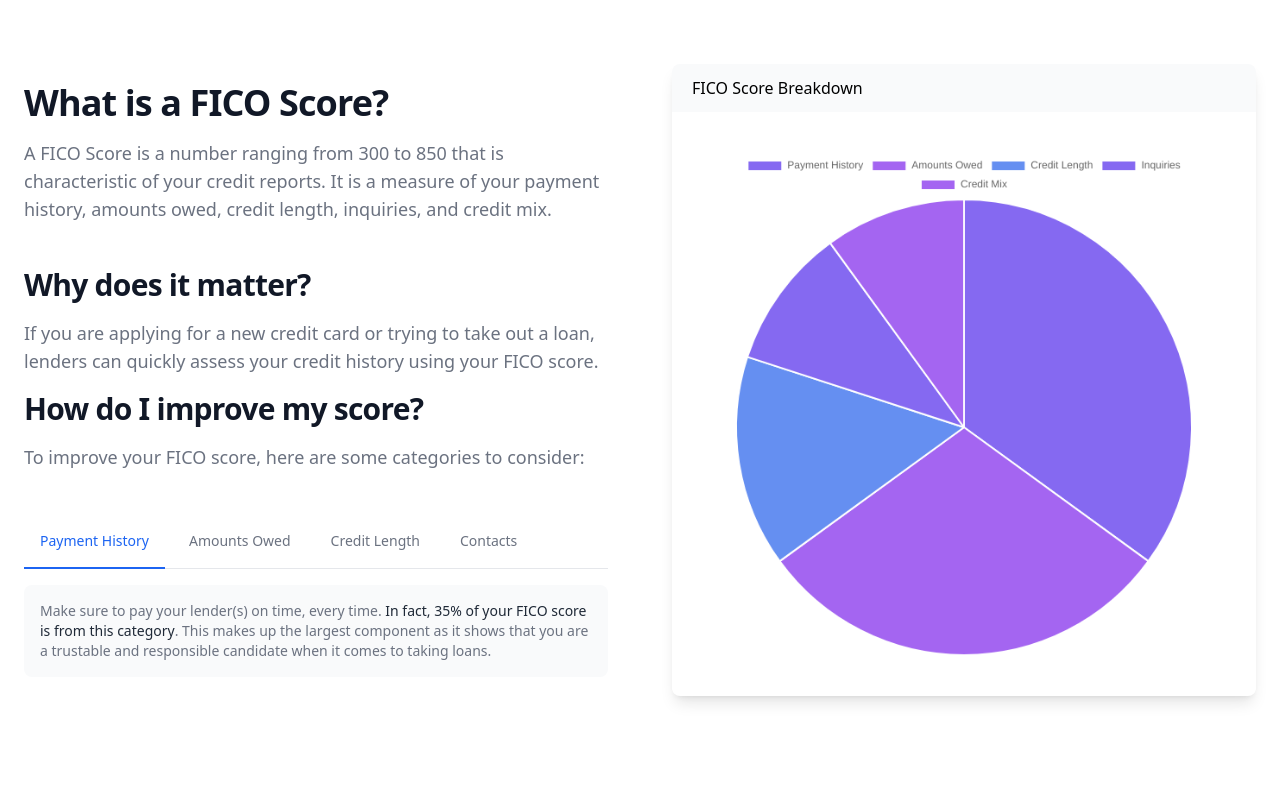
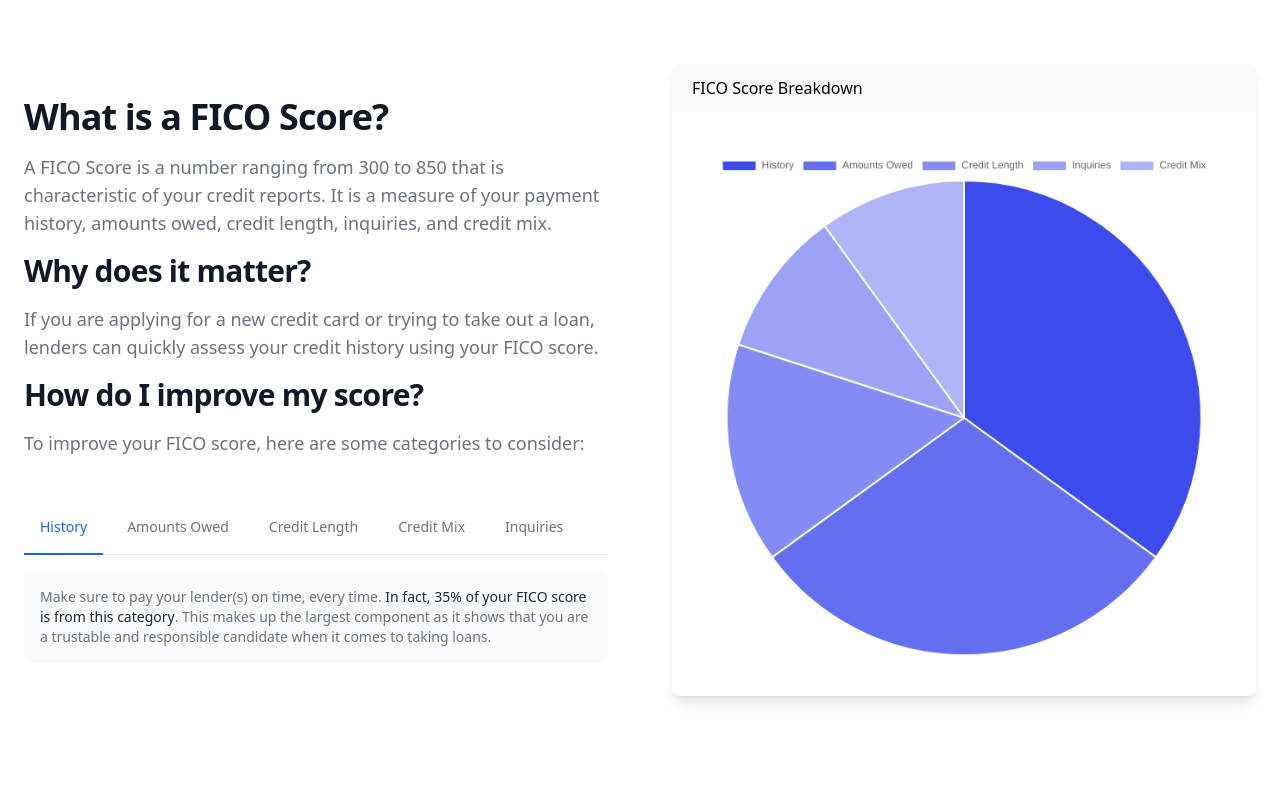
Before and after one commit to wherewith/WealthWise, a Flask app: page /fico/ in a window 1280 px wide. Shown: the part 72-881 px from the top of the page. Run offline with Flask 2, Linux system fonts and the light colour scheme; style sheets or scripts are compiled from the project's sources; some libraries are stand-ins or nearby versions.

Commit message:
update fico again

```diff
--- a/templates/fico.html
+++ b/templates/fico.html
@@ -8,7 +8,6 @@
         <div class="font-light text-gray-500 sm:text-lg dark:text-gray-400 col-span-1">
             <h2 class="mb-4 text-4xl tracking-tight font-extrabold text-gray-900 dark:text-white">What is a FICO Score?</h2>
             <p class="mb-4">A FICO Score is a number ranging from 300 to 850 that is characteristic of your credit reports. It is a measure of your payment history, amounts owed, credit length, inquiries, and credit mix. </p>
-            <br>
             <h2 class="mb-4 text-3xl tracking-tight font-bold text-gray-900 dark:text-white">Why does it matter?</h2>
             <p class="mb-4">If you are applying for a new credit card or trying to take out a loan, lenders can quickly assess your credit history using your FICO score.
                             </p>
@@ -18,7 +17,7 @@
 <div class="mb-4 border-b border-gray-200 dark:border-gray-700">
     <ul class="flex flex-wrap -mb-px text-sm font-medium text-center" id="myTab" data-tabs-toggle="#myTabContent" role="tablist">
         <li class="mr-2" role="presentation">
-            <button class="inline-block p-4 border-b-2 rounded-t-lg" id="profile-tab" data-tabs-target="#profile" type="button" role="tab" aria-controls="profile" aria-selected="false">Payment History</button>
+            <button class="inline-block p-4 border-b-2 rounded-t-lg" id="profile-tab" data-tabs-target="#profile" type="button" role="tab" aria-controls="profile" aria-selected="false">History</button>
         </li>
         <li class="mr-2" role="presentation">
             <button class="inline-block p-4 border-b-2 border-transparent rounded-t-lg hover:text-gray-600 hover:border-gray-300 dark:hover:text-gray-300" id="dashboard-tab" data-tabs-target="#dashboard" type="button" role="tab" aria-controls="dashboard" aria-selected="false">Amounts Owed</button>
@@ -26,8 +25,11 @@
         <li class="mr-2" role="presentation">
             <button class="inline-block p-4 border-b-2 border-transparent rounded-t-lg hover:text-gray-600 hover:border-gray-300 dark:hover:text-gray-300" id="settings-tab" data-tabs-target="#settings" type="button" role="tab" aria-controls="settings" aria-selected="false">Credit Length</button>
         </li>
+        <li class="mr-2" role="presentation">
+            <button class="inline-block p-4 border-b-2 border-transparent rounded-t-lg hover:text-gray-600 hover:border-gray-300 dark:hover:text-gray-300" id="swanky-tab" data-tabs-target="#swanky" type="button" role="tab" aria-controls="settings" aria-selected="false">Credit Mix</button>
+        </li>
         <li role="presentation">
-            <button class="inline-block p-4 border-b-2 border-transparent rounded-t-lg hover:text-gray-600 hover:border-gray-300 dark:hover:text-gray-300" id="contacts-tab" data-tabs-target="#contacts" type="button" role="tab" aria-controls="contacts" aria-selected="false">Contacts</button>
+            <button class="inline-block p-4 border-b-2 border-transparent rounded-t-lg hover:text-gray-600 hover:border-gray-300 dark:hover:text-gray-300" id="contacts-tab" data-tabs-target="#contacts" type="button" role="tab" aria-controls="contacts" aria-selected="false">Inquiries</button>
         </li>
     </ul>
 </div>
@@ -37,13 +39,16 @@
              shows that you are a trustable and responsible candidate when it comes to taking loans.</p>
     </div>
     <div class="hidden p-4 rounded-lg bg-gray-50 dark:bg-gray-800" id="dashboard" role="tabpanel" aria-labelledby="dashboard-tab">
-        <p class="text-sm text-gray-500 dark:text-gray-400">Revolving utilization is calculated as a percentage of the balance you owe out of your total credit line. It is suggested to keep this value low when possible. <strong class="font-medium text-gray-800 dark:text-white"> A good credit length is considered to be 7 years. This makes up 15% of your FICO score</strong>. It is still important that you are making credit payments on-time. </p>
+        <p class="text-sm text-gray-500 dark:text-gray-400">Revolving utilization is calculated as a percentage of the balance you owe out of your total credit line. It is suggested to keep the credit utilization at 30% or less whenever possible. <strong class="font-medium text-gray-800 dark:text-white"> This makes up 30% of your FICO score. </strong> </p>
     </div>
     <div class="hidden p-4 rounded-lg bg-gray-50 dark:bg-gray-800" id="settings" role="tabpanel" aria-labelledby="settings-tab">
         <p class="text-sm text-gray-500 dark:text-gray-400">The longer your credit history, the better. Naturally, with time, the score contribution of this section will increase.<strong class="font-medium text-gray-800 dark:text-white"> A good credit length is considered to be 7 years. This makes up 15% of your FICO score</strong>. It is still important that you are making credit payments on-time. </p>
     </div>
+    <div class="hidden p-4 rounded-lg bg-gray-50 dark:bg-gray-800" id="swanky" role="tabpanel" aria-labelledby="swanky-tab">
+        <p class="text-sm text-gray-500 dark:text-gray-400">Having multiple credit types shows that you are responsible, which improves your FICO score. On top of that, this can help lower your revolving utilization.<strong class="font-medium text-gray-800 dark:text-white"> This makes up 10% of your FICO score</strong>. </p>
+    </div>
     <div class="hidden p-4 rounded-lg bg-gray-50 dark:bg-gray-800" id="contacts" role="tabpanel" aria-labelledby="contacts-tab">
-        <p class="text-sm text-gray-500 dark:text-gray-400">This is some placeholder content the <strong class="font-medium text-gray-800 dark:text-white">Contacts tab's associated content</strong>. Clicking another tab will toggle the visibility of this one for the next. The tab JavaScript swaps classes to control the content visibility and styling.</p>
+        <p class="text-sm text-gray-500 dark:text-gray-400">When you apply for credit, the lender will perform what is known as a hard inquiry (credit check). This will temporarily reduce your credit score, and stay for 24 months. <strong class="font-medium text-gray-800 dark:text-white"> This makes up 10% of your FICO score</strong>. </p>
     </div>
 </div>
         </div>
@@ -62,15 +67,17 @@
 
 <script>
   const dataPie = {
-    labels: ["Payment History", "Amounts Owed", "Credit Length", "Inquiries", "Credit Mix"],
+    labels: ["History", "Amounts Owed", "Credit Length", "Inquiries", "Credit Mix"],
     datasets: [
       {
         label: "FICO Score Breakdown",
         data: [35, 30, 15, 10, 10],
         backgroundColor: [
-          "rgb(133, 105, 241)",
-          "rgb(164, 101, 241)",
-          "rgb(101, 143, 241)",
+          "rgb(61, 75, 235)",
+          "rgb(100, 111, 239)",
+          "rgb(131, 140, 242)",
+            "rgb(156, 163, 245)",
+            "rgb(176, 181, 247)"
         ],
         hoverOffset: 4,
       },
```
